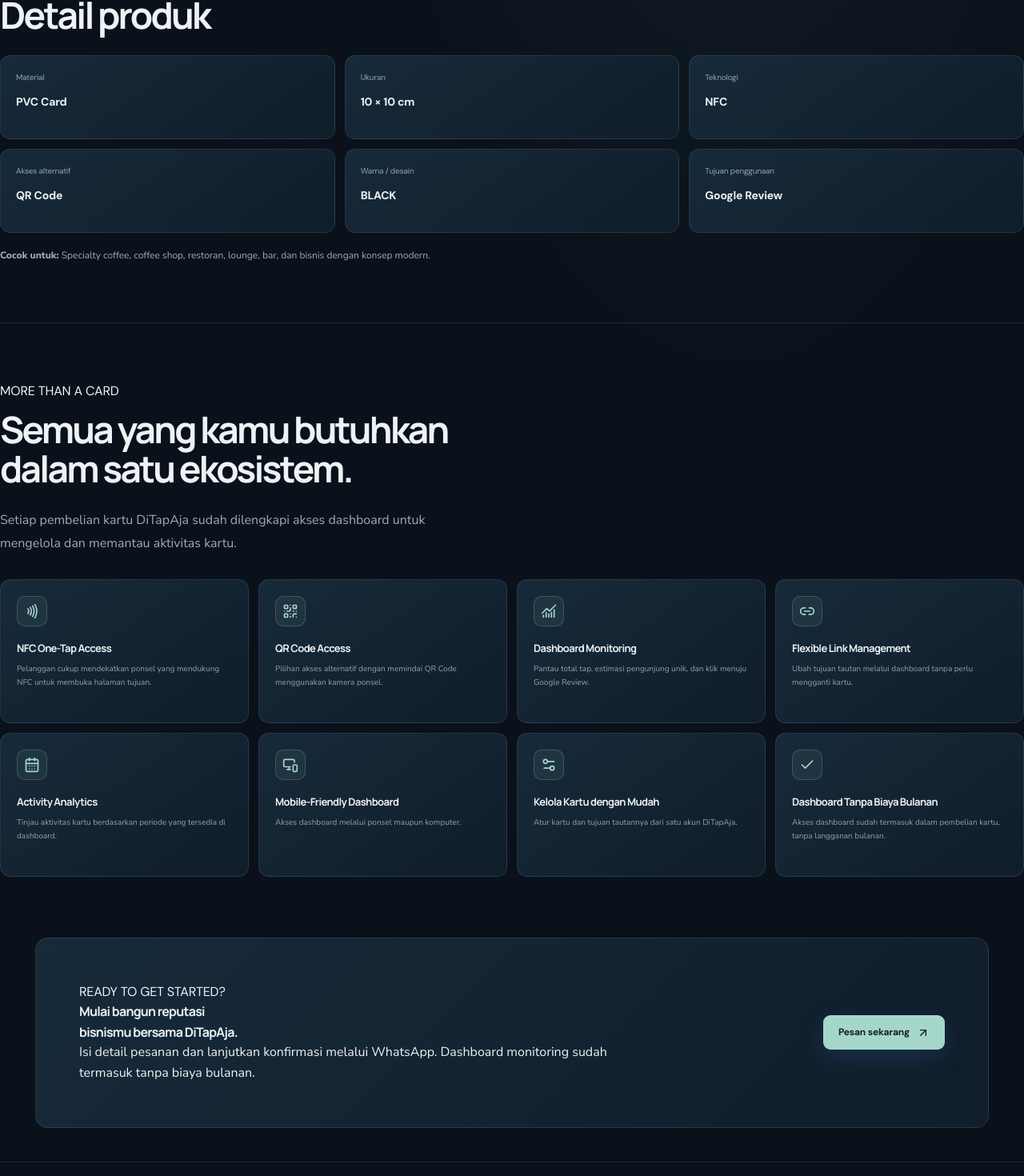
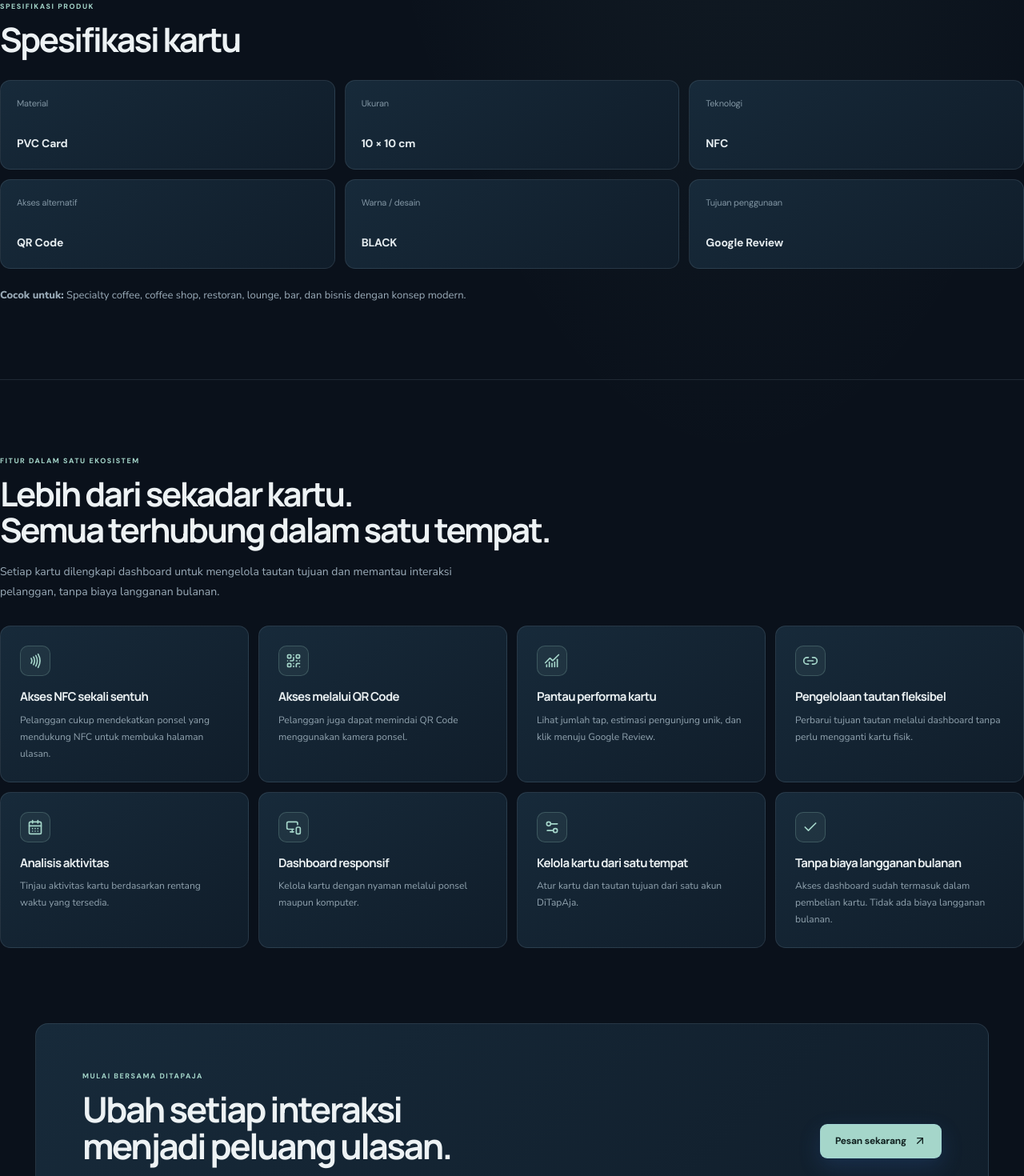
Before and after one commit to chanvianz-ui/ditapaja, a Next.js app: page /products/noir in a window 1280 px wide. Shown: the part 993-2463 px from the top of the page at 80% size. Built offline with nearby package versions, Linux system fonts and the light colour scheme.

Commit message:
ui: refine product detail hierarchy and Indonesian copy

```diff
--- a/app/products/[slug]/page.tsx
+++ b/app/products/[slug]/page.tsx
@@ -19,14 +19,14 @@ export async function generateMetadata({ params }: { params: Promise<{ slug: str
 }
 
 const features=[
-{icon:Nfc,title:"NFC One-Tap Access",desc:"Pelanggan cukup mendekatkan ponsel yang mendukung NFC untuk membuka halaman tujuan."},
-{icon:QrCode,title:"QR Code Access",desc:"Pilihan akses alternatif dengan memindai QR Code menggunakan kamera ponsel."},
-{icon:ChartNoAxesCombined,title:"Dashboard Monitoring",desc:"Pantau total tap, estimasi pengunjung unik, dan klik menuju Google Review."},
-{icon:Link2,title:"Flexible Link Management",desc:"Ubah tujuan tautan melalui dashboard tanpa perlu mengganti kartu."},
-{icon:CalendarDays,title:"Activity Analytics",desc:"Tinjau aktivitas kartu berdasarkan periode yang tersedia di dashboard."},
-{icon:MonitorSmartphone,title:"Mobile-Friendly Dashboard",desc:"Akses dashboard melalui ponsel maupun komputer."},
-{icon:Settings2,title:"Kelola Kartu dengan Mudah",desc:"Atur kartu dan tujuan tautannya dari satu akun DiTapAja."},
-{icon:Check,title:"Dashboard Tanpa Biaya Bulanan",desc:"Akses dashboard sudah termasuk dalam pembelian kartu, tanpa langganan bulanan."}
+{icon:Nfc,title:"Akses NFC sekali sentuh",desc:"Pelanggan cukup mendekatkan ponsel yang mendukung NFC untuk membuka halaman ulasan."},
+{icon:QrCode,title:"Akses melalui QR Code",desc:"Pelanggan juga dapat memindai QR Code menggunakan kamera ponsel."},
+{icon:ChartNoAxesCombined,title:"Pantau performa kartu",desc:"Lihat jumlah tap, estimasi pengunjung unik, dan klik menuju Google Review."},
+{icon:Link2,title:"Pengelolaan tautan fleksibel",desc:"Perbarui tujuan tautan melalui dashboard tanpa perlu mengganti kartu fisik."},
+{icon:CalendarDays,title:"Analisis aktivitas",desc:"Tinjau aktivitas kartu berdasarkan rentang waktu yang tersedia."},
+{icon:MonitorSmartphone,title:"Dashboard responsif",desc:"Kelola kartu dengan nyaman melalui ponsel maupun komputer."},
+{icon:Settings2,title:"Kelola kartu dari satu tempat",desc:"Atur kartu dan tautan tujuan dari satu akun DiTapAja."},
+{icon:Check,title:"Tanpa biaya langganan bulanan",desc:"Akses dashboard sudah termasuk dalam pembelian kartu. Tidak ada biaya langganan bulanan."}
 ];
 function ProductArtwork({tone}:{tone:string}) {
  const variant = tone === "blanc" ? "BLANC / WHITE" : tone === "signature" ? "SIGNATURE / CUSTOM" : "NOIR / BLACK";
@@ -51,9 +51,9 @@ export default async function ProductDetail({params}:{params:Promise<{slug:strin
  const orderLabel=product.mode==="preorder"?"Mulai pre-order":"Pesan sekarang";
  return <main className="product-detail-page"><SiteHeader />
 
- <section className="detail-hero container dt-product-hero"><div className="detail-copy dt-product-copy"><Link href="/koleksi" className="detail-back"><ArrowLeft size={15}/> Kembali ke koleksi</Link><div className="eyebrow">DITAPAJA / PRODUCT SERIES / {product.edition}</div><h1>{product.name}</h1><h2>{product.headline}</h2><p>{product.description}</p><p>{product.detail}</p><div className="detail-price"><strong>{formatProductPrice(product.price)}</strong><span>/ kartu</span>{product.mode==="preorder"&&<small>Min. {minimumQuantity} kartu · Total mulai {formatProductPrice(minimumTotal)}</small>}</div><div className="detail-pills"><span><Nfc size={14}/> NFC</span><span><QrCode size={14}/> QR Code</span><span><Check size={14}/> Dashboard gratis</span></div><Link className="button" href={orderUrl}>{orderLabel} <ArrowUpRight size={16}/></Link><p className="detail-order-hint">{product.mode==="preorder"?"Diskusikan kebutuhan desain custom melalui WhatsApp.":"Isi detail pesanan, lalu lanjutkan konfirmasi melalui WhatsApp."}</p></div><ProductArtwork tone={product.color}/></section>
- <section className="detail-spec-section dt-product-spec"><div className="container"><div className="eyebrow">PRODUCT SPECIFICATIONS</div><h2>Detail produk</h2><div className="detail-spec-grid"><div><span>Material</span><b>PVC Card</b></div><div><span>Ukuran</span><b>10 × 10 cm</b></div><div><span>Teknologi</span><b>NFC</b></div><div><span>Akses alternatif</span><b>QR Code</b></div><div><span>Warna / desain</span><b>{product.edition.replace(" EDITION","")}</b></div><div><span>Tujuan penggunaan</span><b>Google Review</b></div></div><p className="detail-fit"><b>Cocok untuk:</b> {product.fit}</p></div></section>
- <section className="detail-features container dt-product-features"><div className="eyebrow">MORE THAN A CARD</div><h2>Semua yang kamu butuhkan<br/>dalam satu ekosistem.</h2><p className="detail-feature-intro">Setiap pembelian kartu DiTapAja sudah dilengkapi akses dashboard untuk mengelola dan memantau aktivitas kartu.</p><div className="detail-feature-grid">{features.map(({icon:Icon,title,desc})=><article key={title}><span><Icon size={20}/></span><h3>{title}</h3><p>{desc}</p></article>)}</div></section>
- <section className="detail-order dt-product-order"><div className="container detail-order-inner"><div><div className="eyebrow">READY TO GET STARTED?</div><h2>Mulai bangun reputasi<br/>bisnismu bersama DiTapAja.</h2><p>{product.mode==="preorder"?"Mulai dari minimum 10 kartu. Tim kami akan membantu membahas kebutuhan desain dan pemesananmu.":"Isi detail pesanan dan lanjutkan konfirmasi melalui WhatsApp. Dashboard monitoring sudah termasuk tanpa biaya bulanan."}</p></div><Link className="button button-white" href={orderUrl}>{orderLabel} <ArrowUpRight size={16}/></Link></div></section>
- <footer className="detail-footer"><Link href="/">© 2026 DiTapAja</Link><span>Tap to Review, Tap to Reach More.</span></footer></main>;
+ <section className="detail-hero container dt-product-hero"><div className="detail-copy dt-product-copy"><Link href="/koleksi" className="detail-back"><ArrowLeft size={15}/> Kembali ke koleksi</Link><div className="eyebrow">DITAPAJA / PRODUK / {product.edition}</div><h1>{product.name}</h1><h2>{product.headline}</h2><p>{product.description}</p><p>{product.detail}</p><div className="detail-price"><strong>{formatProductPrice(product.price)}</strong><span>/ kartu</span>{product.mode==="preorder"&&<small>Min. {minimumQuantity} kartu · Total mulai {formatProductPrice(minimumTotal)}</small>}</div><div className="detail-pills"><span><Nfc size={14}/> NFC</span><span><QrCode size={14}/> QR Code</span><span><Check size={14}/> Dashboard gratis</span></div><Link className="button" href={orderUrl}>{orderLabel} <ArrowUpRight size={16}/></Link><p className="detail-order-hint">{product.mode==="preorder"?"Diskusikan kebutuhan desain custom melalui WhatsApp.":"Isi detail pesanan, lalu lanjutkan konfirmasi melalui WhatsApp."}</p></div><ProductArtwork tone={product.color}/></section>
+ <section className="detail-spec-section dt-product-spec"><div className="container"><div className="eyebrow">SPESIFIKASI PRODUK</div><h2>Spesifikasi kartu</h2><div className="detail-spec-grid"><div><span>Material</span><b>PVC Card</b></div><div><span>Ukuran</span><b>10 × 10 cm</b></div><div><span>Teknologi</span><b>NFC</b></div><div><span>Akses alternatif</span><b>QR Code</b></div><div><span>Warna / desain</span><b>{product.edition.replace(" EDITION","")}</b></div><div><span>Tujuan penggunaan</span><b>Google Review</b></div></div><p className="detail-fit"><b>Cocok untuk:</b> {product.fit}</p></div></section>
+ <section className="detail-features container dt-product-features"><div className="eyebrow">FITUR DALAM SATU EKOSISTEM</div><h2>Lebih dari sekadar kartu.<br/>Semua terhubung dalam satu tempat.</h2><p className="detail-feature-intro">Setiap kartu dilengkapi dashboard untuk mengelola tautan tujuan dan memantau interaksi pelanggan, tanpa biaya langganan bulanan.</p><div className="detail-feature-grid">{features.map(({icon:Icon,title,desc})=><article key={title}><span><Icon size={20}/></span><h3>{title}</h3><p>{desc}</p></article>)}</div></section>
+ <section className="detail-order dt-product-order"><div className="container detail-order-inner"><div><div className="eyebrow">MULAI BERSAMA DITAPAJA</div><h2>Ubah setiap interaksi<br/>menjadi peluang ulasan.</h2><p>{product.mode==="preorder"?"Mulai dari minimum 10 kartu. Tim kami akan membantu membahas kebutuhan desain dan pemesananmu.":"Isi detail pesanan dan lanjutkan konfirmasi melalui WhatsApp. Dashboard monitoring sudah termasuk tanpa biaya bulanan."}</p></div><Link className="button button-white" href={orderUrl}>{orderLabel} <ArrowUpRight size={16}/></Link></div></section>
+ <footer className="detail-footer"><Link href="/">© 2026 DiTapAja</Link><span>Satu sentuhan untuk lebih banyak ulasan.</span></footer></main>;
 }
```
Also changed, not shown: app/styles/redesign-system.css.
